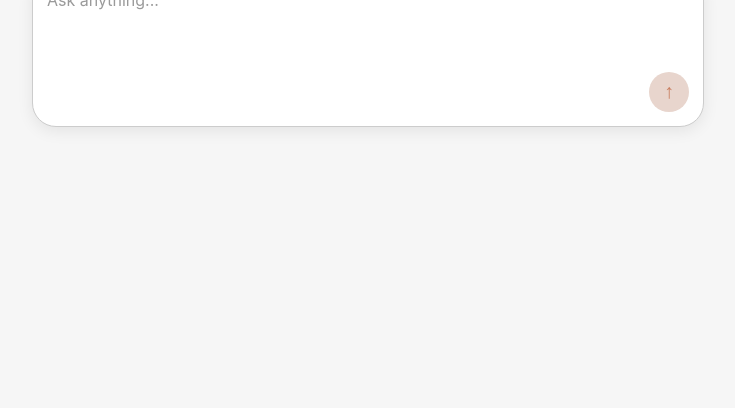
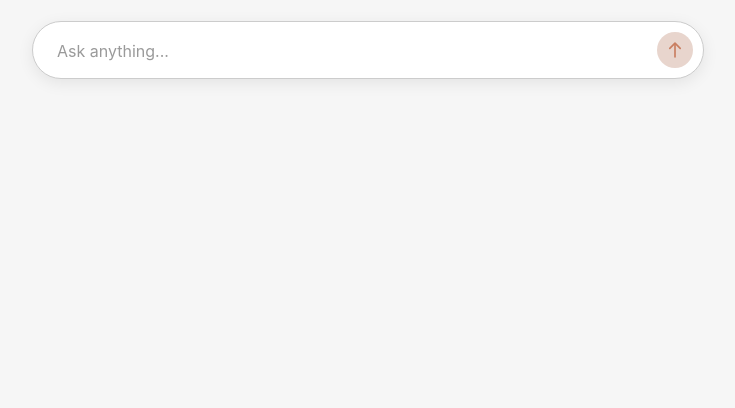
Before and after one commit to Origon/nexon, a plain HTML site: page web/index.html in a window 1280 px wide. Shown: the part 392-800 px from the top of the page, without its empty margins (272-1007 px from the left). Drawn offline with nearby package versions, Linux system fonts and the light colour scheme.

Commit message:
Refactor textarea auto-resize logic in app.js and update styling in style.css. Adjusted minimum height for better usability and modified button design in index.html to include SVG icons for enhanced visual appeal.

```diff
--- a/web/app.js
+++ b/web/app.js
@@ -168,18 +168,16 @@ function handleInput(e) {
 
 // Auto-resize textarea
 function autoResizeTextarea(textarea) {
-    // Reset height to min-height to get the correct scrollHeight
-    textarea.style.height = '72px';
+    // Reset height to get the correct scrollHeight
+    textarea.style.height = 'auto';
 
-    // Set the height to match content, with a minimum of 72px (3 lines)
+    // Set the height to match content, with a minimum of 24px (1 line)
     // and maximum of 160px (then scroll kicks in)
-    const minHeight = 48;
+    const minHeight = 24;
     const maxHeight = 160;
     const scrollHeight = textarea.scrollHeight;
 
-    if (scrollHeight > minHeight) {
-        textarea.style.height = Math.min(scrollHeight, maxHeight) + 'px';
-    }
+    textarea.style.height = Math.max(minHeight, Math.min(scrollHeight, maxHeight)) + 'px';
 }
 
 // Handle keyboard shortcuts
--- a/web/index.html
+++ b/web/index.html
@@ -23,7 +23,28 @@
               autofocus
             ></textarea>
             <div class="input-actions">
-              <button type="submit" class="send-btn" aria-label="Send"></button>
+              <button type="submit" class="send-btn" aria-label="Send">
+                <svg
+                  xmlns="http://www.w3.org/2000/svg"
+                  viewBox="0 0 24 24"
+                  fill="none"
+                >
+                  <path
+                    d="M12 20.25V4.5"
+                    stroke="currentColor"
+                    stroke-width="2"
+                    stroke-linecap="round"
+                    stroke-linejoin="round"
+                  />
+                  <path
+                    d="M5.75 10L12 3.75L18.25 10"
+                    stroke="currentColor"
+                    stroke-width="2"
+                    stroke-linecap="round"
+                    stroke-linejoin="round"
+                  />
+                </svg>
+              </button>
             </div>
           </div>
         </form>
@@ -43,11 +64,28 @@
                 rows="1"
               ></textarea>
               <div class="input-actions">
-                <button
-                  type="submit"
-                  class="send-btn"
-                  aria-label="Send"
-                ></button>
+                <button type="submit" class="send-btn" aria-label="Send">
+                  <svg
+                    xmlns="http://www.w3.org/2000/svg"
+                    viewBox="0 0 24 24"
+                    fill="none"
+                  >
+                    <path
+                      d="M12 20.25V4.5"
+                      stroke="currentColor"
+                      stroke-width="2"
+                      stroke-linecap="round"
+                      stroke-linejoin="round"
+                    />
+                    <path
+                      d="M5.75 10L12 3.75L18.25 10"
+                      stroke="currentColor"
+                      stroke-width="2"
+                      stroke-linecap="round"
+                      stroke-linejoin="round"
+                    />
+                  </svg>
+                </button>
               </div>
             </div>
           </form>
--- a/web/style.css
+++ b/web/style.css
@@ -13,7 +13,7 @@
     --accent: #c97e60;
     --accent-bg: #e8d5cd;
     --border-color: #e5e4df;
-    --success: #52c77d;
+    --success: #16A34A;
     --error: #e85c5c;
 }
 
@@ -67,16 +67,17 @@ body {
 /* Input box - shared */
 .input-box {
     display: flex;
-    flex-direction: column;
-    gap: 0.75rem;
+    flex-direction: row;
+    align-items: flex-end;
+    gap: 0.5rem;
     background: var(--bg-input);
     border: 1px solid var(--border-color);
-    border-radius: 1.5rem;
-    padding: 0.875rem;
+    border-radius: 30px;
+    padding: 0.625rem 0.625rem 0.625rem 1.5rem;
     box-shadow: 0 2px 8px rgba(0, 0, 0, 0.04);
     transition: box-shadow 0.2s, border-color 0.2s;
     width: 672px;
-    max-height: 400px;
+    min-height: 52px;
     margin: 0 auto;
 }
 
@@ -88,9 +89,9 @@ body {
 
 .input-box textarea {
     width: 100%;
-    min-height: 72px;
+    min-height: 24px;
     max-height: 160px;
-    padding: 0;
+    padding: 0.3125rem 0;
     border: none;
     background: transparent;
     color: var(--text-primary);
@@ -129,12 +130,12 @@ body {
     display: flex;
     align-items: center;
     justify-content: flex-end;
-    gap: 0.5rem;
+    flex-shrink: 0;
 }
 
 .send-btn {
-    width: 40px;
-    height: 40px;
+    width: 36px;
+    height: 36px;
     padding: 0;
     background: var(--accent-bg);
     color: var(--accent);
@@ -148,10 +149,13 @@ body {
     flex-shrink: 0;
 }
 
-.send-btn::before {
-    content: "↑";
-    font-weight: 600;
-    font-size: 1.25rem;
+.send-btn svg {
+    width: 20px;
+    height: 20px;
+}
+
+.send-btn svg path {
+    stroke: currentColor;
 }
 
 .send-btn:hover:not(:disabled) {
@@ -440,7 +444,6 @@ footer {
 
 footer .input-box {
     width: 100%;
-    max-height: 400px;
 }
 
 .footer-info {
```
